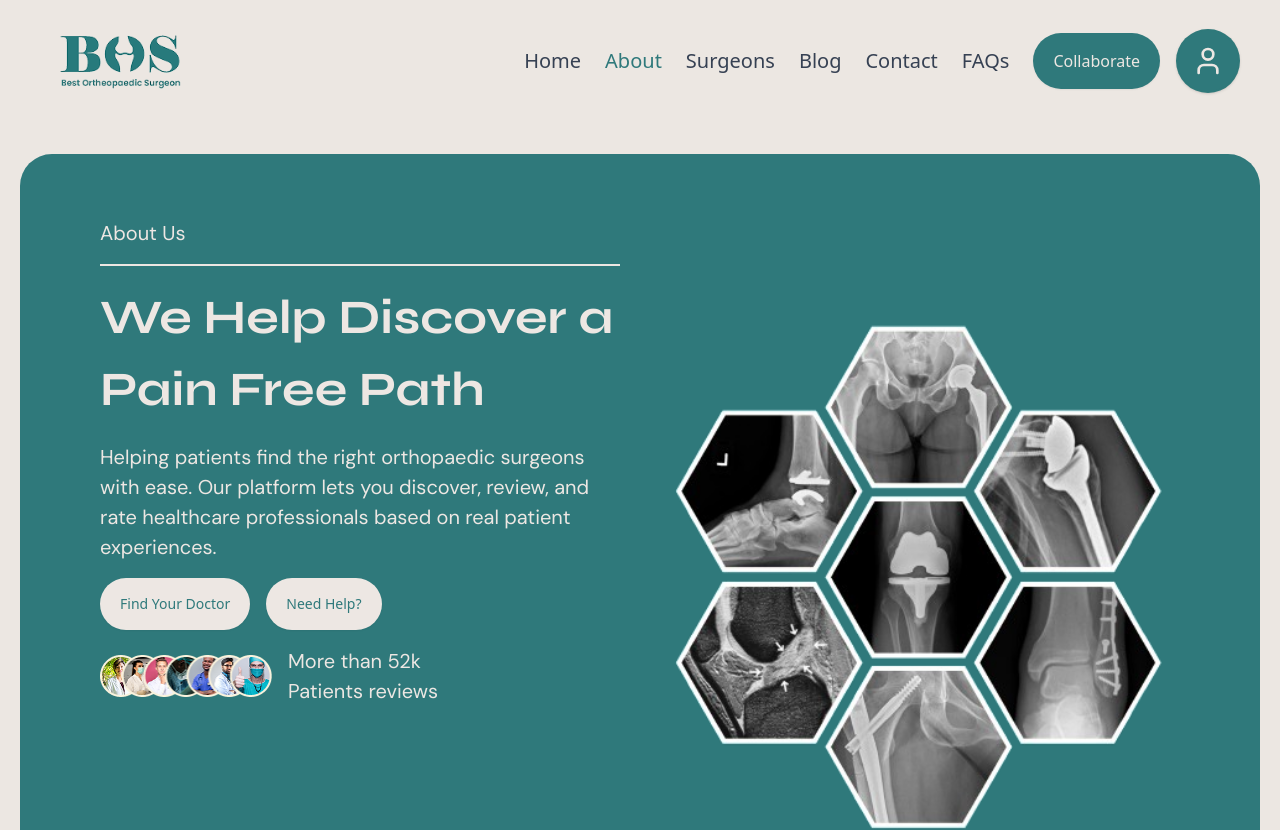
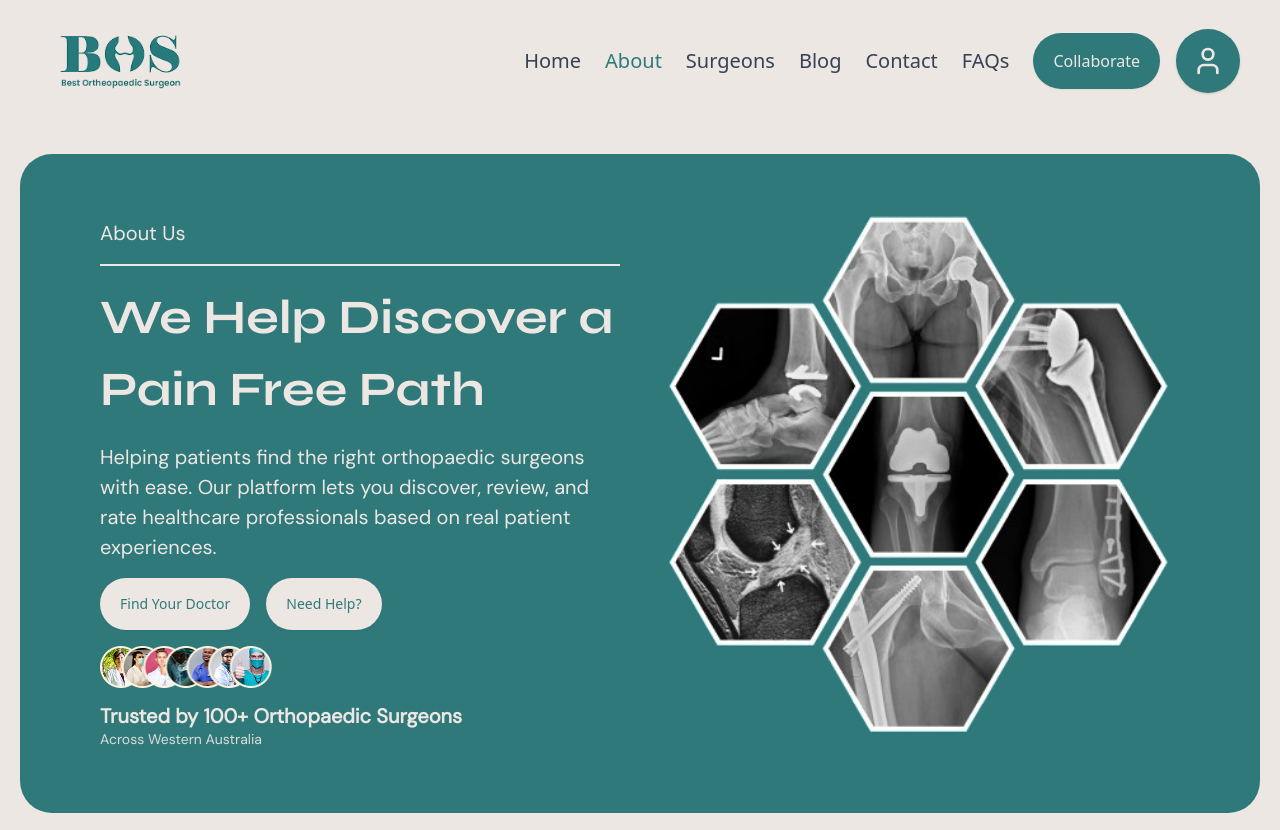
Before and after one commit to bestorthopaedicsurgeon/bos-next, a Next.js app: page /about in a window 1280 px wide. Shown: the top 830 px of the page. Built offline with nearby package versions, Linux system fonts and the light colour scheme; no server answers; the database is empty.

Commit message:
Fixed Claim profile modal, surgeon image banner, 52k reveiws wording etc

```diff
--- a/src/app/api/doctors/featured/route.ts
+++ b/src/app/api/doctors/featured/route.ts
@@ -20,7 +20,7 @@ export async function GET() {
         id: { not: topDoctorId }
       },
       include: { reviews: true },
-      take: topDoctor ? 3 : 4,
+      take: topDoctor ? 5 : 6,
     });
 
     // Prepend the top doctor if found
@@ -32,9 +32,9 @@ export async function GET() {
 
     const featuredIds = featuredDoctors.map((d) => d.id);
 
-    // 2. If fewer than 4, get top-rated doctors to fill the rest
-    if (featuredDoctors.length < 4) {
-      const remaining = 4 - featuredDoctors.length;
+    // 2. If fewer than 6, get top-rated doctors to fill the rest
+    if (featuredDoctors.length < 6) {
+      const remaining = 6 - featuredDoctors.length;
 
       const allDoctors = await prisma.doctorProfile.findMany({
         where: {
--- a/src/components/aboutPage/Hero.js
+++ b/src/components/aboutPage/Hero.js
@@ -16,7 +16,7 @@ import React from "react";
 export const HeroSection = () => {
   return (
     <section className="mb-40">
-      <div className="bg-primary text-primary-foreground gap-10 flex mb-8 rounded-4xl px-20 max-md:px-10 py-16 max-lg:justify-center">
+      <div className="bg-primary text-primary-foreground gap-10 flex items-center mb-8 rounded-4xl px-20 max-md:px-10 py-16 max-lg:justify-center overflow-hidden">
         <div className="max-w-[570px] max-md:max-w-full w-full flex flex-col">
           {/* <p className="mb-4">Find your surgeon!</p>
             <div className="bg-primary-foreground mb-4 h-[2px] w-full" /> */}
@@ -36,7 +36,7 @@ export const HeroSection = () => {
               height={500}
               quality={100}
               priority
-              className="h-full w-full object-cover"
+              className="h-auto w-full object-contain"
             />
           </div>
           <p className="mb-4">
@@ -64,21 +64,22 @@ export const HeroSection = () => {
               className="flex-shrink-0 w-[172px] h-[42px]"
             />
             <div>
-              <p>More than 52k</p>
-              <p>Patients reviews</p>
+              <p className="font-bold text-xl leading-tight">Trusted by 100+ Orthopaedic Surgeons</p>
+              <p className="text-sm opacity-90">Across Western Australia</p>
             </div>
           </div>
         </div>
-        <div className="mt-[-170px] h-full max-h-[600px] max-w-[579px] w-full max-lg:hidden  max-[1367px]:mb-0 max-[1367px]:mt-0">
+        <div className="self-stretch flex flex-col justify-center max-w-[579px] w-full max-lg:hidden overflow-visible">
+          <div className="relative w-full aspect-square scale-[1.45]">
             <Image
               src="/about/about.png"
               alt="hero"
-            width={500}
-            height={500}
+              fill
               quality={100}
               priority
-            className="h-full w-full object-cover"
+              className="object-contain"
             />
+          </div>
         </div>
       </div>
     </section>
--- a/src/components/blogPage/Hero.js
+++ b/src/components/blogPage/Hero.js
@@ -61,8 +61,8 @@ export const HeroSection = () => {
               className="flex-shrink-0"
             />
             <div>
-              <p>More than 52k</p>
-              <p>Patients reviews</p>
+              <p className="font-bold text-xl leading-tight">Trusted by 100+ Orthopaedic Surgeons</p>
+              <p className="text-sm opacity-90">Across Western Australia</p>
             </div>
           </div>
         </div>
--- a/src/components/docProfile/docProfile.js
+++ b/src/components/docProfile/docProfile.js
@@ -114,6 +114,19 @@ const DocProfile = ({ docProfile_Details, editProfile }) => {
   };
   const formattedTitle = formatTitle(doctorProfile?.title);
 
+  // Calculate average rating
+  const reviews = doctorProfile?.reviews || [];
+  const avgRating =
+    reviews.length === 0
+      ? null
+      : reviews.reduce(
+          (sum, r) =>
+            sum +
+            (r.professionalism + r.punctuality + r.helpfulness + r.knowledge) /
+              4,
+          0,
+        ) / reviews.length;
+
   return (
     <div>
       <div
@@ -157,7 +170,7 @@ const DocProfile = ({ docProfile_Details, editProfile }) => {
                 fill="#F3CD03"
               />
             </svg>
-            {5}
+            {avgRating && avgRating > 0 ? avgRating.toFixed(1) : "No ratings yet"}
           </p>
 
           <div className="w-full max-md:text-center">
--- a/src/components/hero/FeaturedSurgeonsSection.js
+++ b/src/components/hero/FeaturedSurgeonsSection.js
@@ -44,7 +44,7 @@ export const FeaturedSurgeonsSection = () => {
           <h1 className="font-syne text-primary">Loading Featured Surgeons...</h1>
         </div>
         <div className="grid grid-cols-1 gap-8 lg:grid-cols-2">
-          {[...Array(4)].map((_, index) => (
+          {[...Array(6)].map((_, index) => (
             <div key={index} className="border-primary flex max-sm:flex-col-reverse w-full items-center max-sm:justify-center max-sm:items-start justify-evenly gap-7 rounded-3xl border px-11 py-10 animate-pulse">
               <div className="flex flex-col gap-3.5 max-sm:w-full flex-1">
                 <div className="h-6 w-3/4 rounded bg-white"></div>
--- a/src/components/hero/HeroSection.js
+++ b/src/components/hero/HeroSection.js
@@ -115,8 +115,8 @@ export const HeroSection = () => {
               className="flex-shrink-0"
             />
             <div>
-              <p>More than 52k</p>
-              <p>Patients reviews</p>
+              <p className="font-bold text-xl leading-tight">Trusted by 100+ Orthopaedic Surgeons</p>
+              <p className="text-sm opacity-90">Across Western Australia</p>
             </div>
           </div>
         </div>
--- a/src/components/reusable/doctorCard.js
+++ b/src/components/reusable/doctorCard.js
@@ -48,7 +48,9 @@ const DoctorCard = ({
         </div>
         <div className="flex items-center gap-2">
           <Image src="/icons/star.png" alt="Star icon" width={24} height={24} />
-          <p className="text-lg text-neutral-800 max-sm:w-full">{avgRating}</p>
+          <p className="text-lg text-neutral-800 max-sm:w-full">
+            {avgRating && avgRating > 0 ? (typeof avgRating === 'number' ? avgRating.toFixed(1) : avgRating) : "No ratings yet"}
+          </p>
         </div>
         <div className="flex items-center gap-2 max-sm:flex-col">
           <div
--- a/src/components/surgeonsPage/Hero.js
+++ b/src/components/surgeonsPage/Hero.js
@@ -91,7 +91,7 @@ export const HeroSection = ({ onSearch, initialParams }) => {
   }, []);
   return (
     <section className="mb-20">
-      <div className="bg-primary text-primary-foreground mb-8 flex gap-10 rounded-4xl px-20 py-16 max-lg:justify-center max-md:px-10">
+      <div className="bg-primary text-primary-foreground mb-8 flex items-center justify-between gap-10 rounded-4xl px-20 py-16 max-lg:justify-center max-md:px-10">
         <div className="flex w-full max-w-[570px] flex-col max-md:max-w-full">
           {/* <p className="mb-4">Find your surgeon!</p>
             <div className="bg-primary-foreground mb-4 h-[2px] w-full" /> */}
@@ -102,15 +102,15 @@ export const HeroSection = ({ onSearch, initialParams }) => {
           <h1 className="font-syne mb-4">
             Find the Right Orthopedic Specialist
           </h1>
-          <div className="hidden h-[352px] w-full max-w-[308px] max-lg:mx-auto max-lg:flex max-lg:justify-center">
+          <div className="hidden h-[352px] w-[308px] max-lg:mx-auto max-lg:flex max-lg:justify-center max-sm:h-full max-sm:w-full">
             <Image
               src="/surgeons/surgeons.png"
               alt="hero"
-              width={500}
-              height={500}
+              width={600}
+              height={600}
               quality={100}
               priority
-              className="h-full w-full object-contain"
+              className="h-auto w-full object-contain"
             />
           </div>
           <p className="mb-4">
@@ -139,20 +139,20 @@ export const HeroSection = ({ onSearch, initialParams }) => {
               className="h-[42px] w-[172px] flex-shrink-0"
             />
             <div>
-              <p>More than 52k</p>
-              <p>Patients reviews</p>
+              <p className="font-bold text-xl leading-tight">Trusted by 100+ Orthopaedic Surgeons</p>
+              <p className="text-sm opacity-90">Across Western Australia</p>
             </div>
           </div>
         </div>
-        <div className="mb-[-64px] max-h-[607px] w-full max-w-[596px] max-lg:hidden">
+        <div className="flex w-full max-w-[500px] items-center justify-center max-lg:hidden">
           <Image
             src="/surgeons/surgeons.png"
             alt="hero"
-            width={500}
-            height={500}
+            width={600}
+            height={600}
             quality={100}
             priority
-            className="h-full w-full object-contain"
+            className="h-auto w-full object-contain"
           />
         </div>
       </div>
--- a/src/data/legalDisclaimer.js
+++ b/src/data/legalDisclaimer.js
@@ -52,13 +52,21 @@ export const legalDisclaimerData = {
     },
     {
       number: "4",
+      title: "Data Sourcing & Ownership",
+      paragraphs: [
+        "Best Orthopaedic Surgeons compiles doctors' data from publicly available sources to assist users in finding specialists. We do not claim ownership of this publicly sourced information.",
+        "These profiles are provided as a public service directory. Doctors may claim, update, or request the removal of their profiles at any time by contacting us or using the claim profile feature on the Website."
+      ]
+    },
+    {
+      number: "5",
       title: "Independence & Impartiality",
       paragraphs: [
         "The Website is independent and not affiliated with any hospital, medical group, or government department. Paid profile enhancements do not influence search ranking or patient ratings."
       ]
     },
     {
-      number: "5",
+      number: "6",
       title: "Limitation of Liability",
       intro: "To the fullest extent permitted under Australian law, we:",
       items: [
@@ -72,14 +80,14 @@ export const legalDisclaimerData = {
       }
     },
     {
-      number: "6",
+      number: "7",
       title: "External Links",
       paragraphs: [
         "This Website may contain links to third-party sites. We do not control, endorse, or assume responsibility for their content, policies, or accuracy."
       ]
     },
     {
-      number: "7",
+      number: "8",
       title: "Review Content & Moderation",
       paragraphs: [
         "User-generated reviews represent individual opinions and experiences. They are not factual statements and should not be interpreted as clinical assessments.",
@@ -87,7 +95,7 @@ export const legalDisclaimerData = {
       ]
     },
     {
-      number: "8",
+      number: "9",
       title: "Intellectual Property",
       paragraphs: [
         "All Website material—including text, branding, layout, graphics, and data—is protected by copyright and intellectual property laws.",
@@ -95,7 +103,7 @@ export const legalDisclaimerData = {
       ]
     },
     {
-      number: "9",
+      number: "10",
       title: "Changes to This Disclaimer",
       paragraphs: [
         "We may update this Disclaimer at any time. Continued use of the Website constitutes acceptance of any updated terms."
```
Also changed, not shown: src/components/ClaimProfileModal.js (+6 -4 lines). Lines whose indentation alone changed are shown as unchanged.
